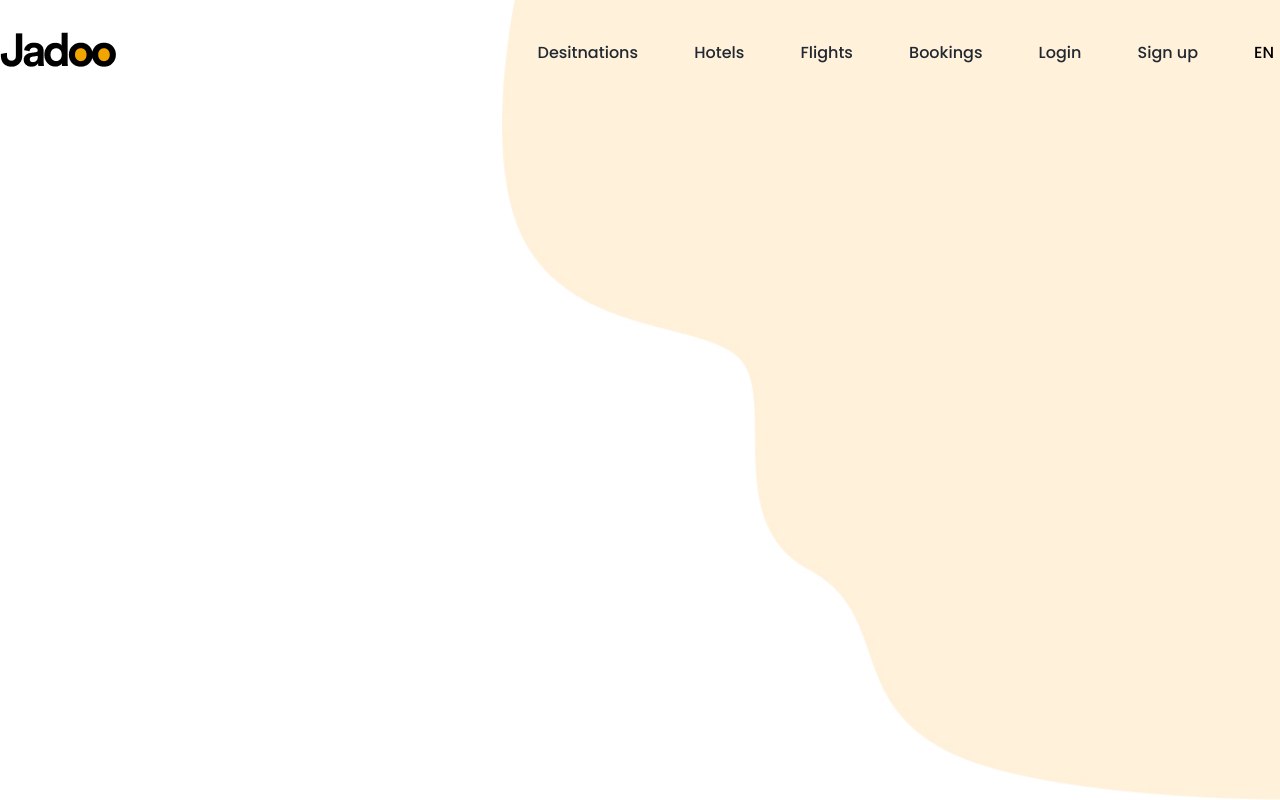
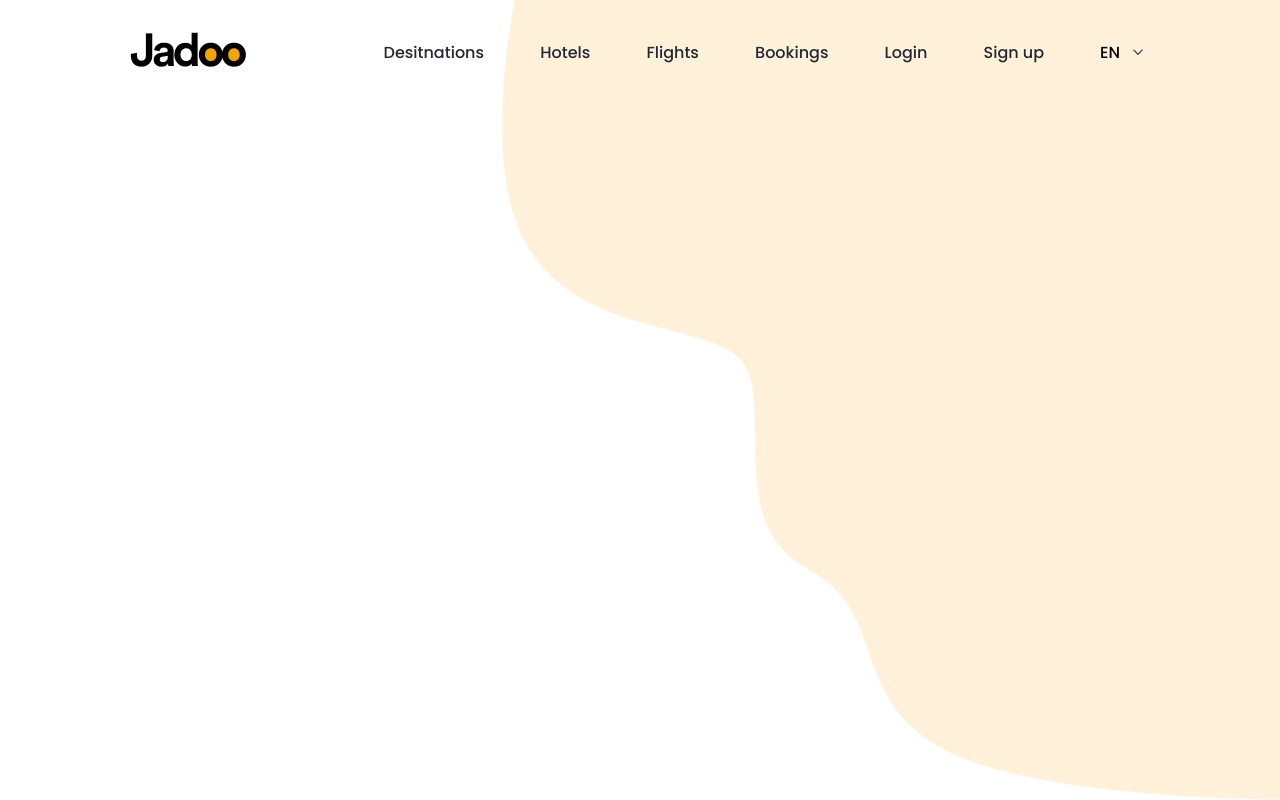
Before and after one commit to TatianaShapoval/jadoo-landing, a plain HTML site: page index.html in a window 1280 px wide. Drawn offline with nearby package versions, Linux system fonts and the light colour scheme; a web font is replaced by a local one.

Commit message:
fixed header

```diff
--- a/scss/style.scss
+++ b/scss/style.scss
@@ -12,7 +12,7 @@
         display: flex;
         justify-content: space-between;
         align-items: center;
-        padding: 30px 0;
+        padding: 30px 130px;
     }
     &__inner{
         display: flex;
@@ -42,7 +42,7 @@
         }
     }
     &__btn{
-        padding-left: 30px;
+        padding: 0 30px;
         border: none;
         background-color: transparent;
         position: relative;
@@ -53,8 +53,8 @@
             background-image: url('../images/icons/header-arrow.svg');
             width: 10px;
             height: 5.5px;
-            top: 10px;
-            right: -15px;
+            top: 9px;
+            right: 7px;
         }
 
     }
```
Also changed, not shown: scss/style.css, 1 other file.
